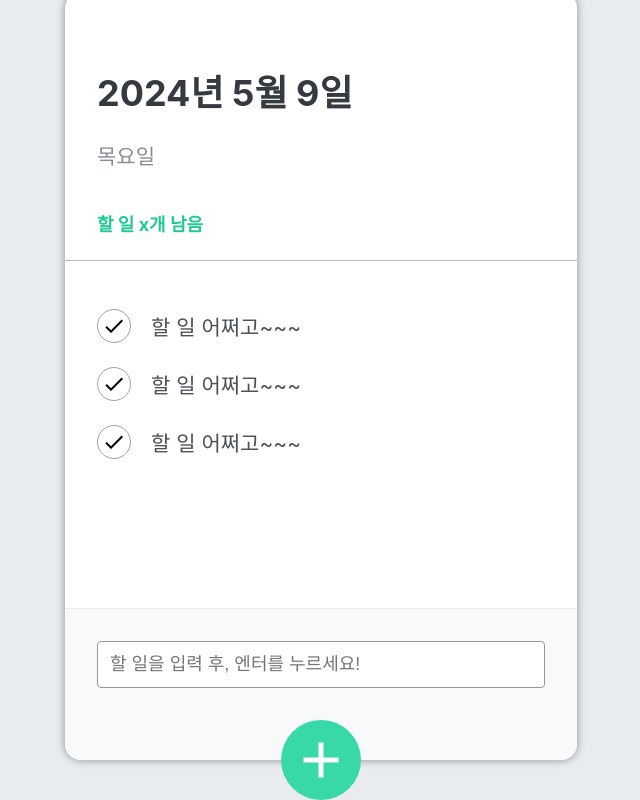
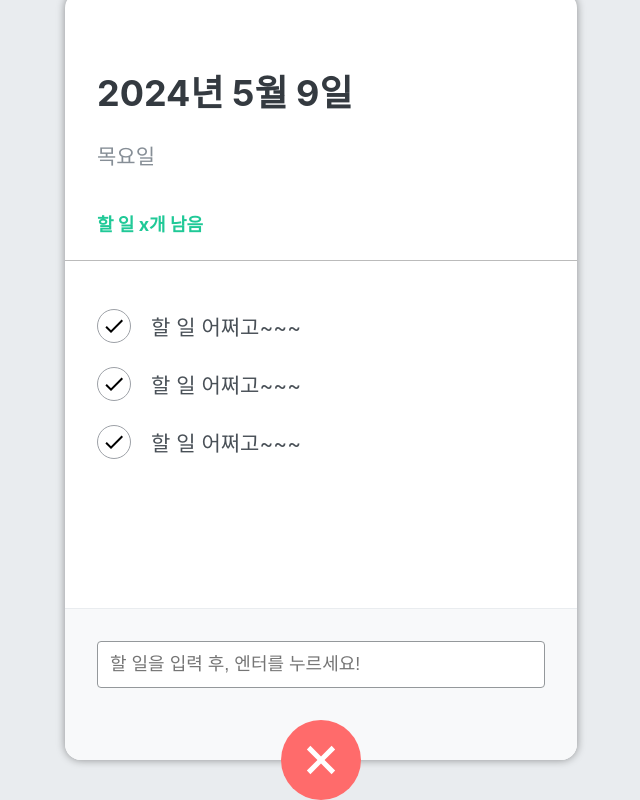
Before and after one commit to jaehyeok7633/react-todo-app, a React (Create React App) app: page / in a window 1280 px wide. Both pictures are taken after a click on the button 640 px from the left and 864 px from the top of the page. Shown: the part 104-904 px from the top of the page, without its empty margins (319-959 px from the left). Built offline with nearby package versions, Linux system fonts and the light colour scheme.

Commit message:
할 일 추가 form 이벤트, 스타일 처리

```diff
--- a/src/components/TodoInput.js
+++ b/src/components/TodoInput.js
@@ -1,20 +1,55 @@
-import React from 'react';
+import React, { useState } from 'react';
 import '../scss/TodoInput.scss';
 import { MdAdd } from 'react-icons/md';
+import cn from 'classnames';
 
-const TodoInput = () => {
+const TodoInput = ({ addTodo }) => {
+  // 입력창이 열리는 여부를 표현하는 상태값
+  const [open, setOpen] = useState(false);
+
+  // 할 일 입력창에 입력한 내용을 표현하는 상태값
+  const [todoText, setTodoText] = useState('');
+
+  // + 버튼 클릭 시 이벤트
+  const onToggle = () => {
+    setOpen(!open);
+  };
+
+  // submit 이벤트 핸들러
+  const submitHandler = (e) => {
+    e.preventDefault(); // 태그의 기본 기능 제한(submit 막기)
+    addTodo();
+  };
+
   return (
     <>
+      {open && (
         <div className='form-wrapper'>
-        <form className='insert-form'>
+          <form
+            className='insert-form'
+            onSubmit={submitHandler}
+          >
             <input
               type='text'
               placeholder='할 일을 입력 후, 엔터를 누르세요!'
             />
           </form>
         </div>
+      )}
 
-      <button className='insert-btn'>
+      {/*
+       cn() : 첫번째 파라미터는 항상 유지할 default 클래스
+       두번째 파라미터는 논리 상태값
+       => 논리 상태값이 true일 경우 해당 클래스 추가
+       false일 경우 제거.
+       {클래스이름: 논리값},
+       클래스 이름 지정 안할 시 변수명이 클래스 이름으로 사용됨.
+    */}
+
+      <button
+        className={cn('insert-btn', { open })}
+        onClick={onToggle}
+      >
         <MdAdd />
       </button>
     </>
--- a/src/components/TodoTemplate.js
+++ b/src/components/TodoTemplate.js
@@ -1,15 +1,45 @@
-import React from 'react';
+import React, { useState } from 'react';
 import TodoHeader from './TodoHeader';
 import TodoMain from './TodoMain';
 import TodoInput from './TodoInput';
 import '../scss/TodoTemplate.scss';
 
 const TodoTemplate = () => {
+  // 백엔드 서버에 할 일 목록(json)을 요청(fetch)해서 받아와야 함. -> 나중에 하자.
+
+  // todos 배열을 상태 관리
+  const [todos, setTodos] = useState([
+    {
+      id: 1,
+      title: '아침 산책하기',
+      done: true,
+    },
+    {
+      id: 2,
+      title: '오늘 주간 신문 읽기',
+      done: true,
+    },
+    {
+      id: 3,
+      title: '샌드위치 사먹기',
+      done: false,
+    },
+    {
+      id: 4,
+      title: '리액트 복습하기',
+      done: false,
+    },
+  ]);
+
+  const addTodo = (todoText) => {
+    console.log('할일:', todoText);
+  };
+
   return (
     <div className='TodoTemplate'>
       <TodoHeader />
       <TodoMain />
-      <TodoInput />
+      <TodoInput addTodo={addTodo} />
     </div>
   );
 };
```
Lines whose indentation alone changed are shown as unchanged.
